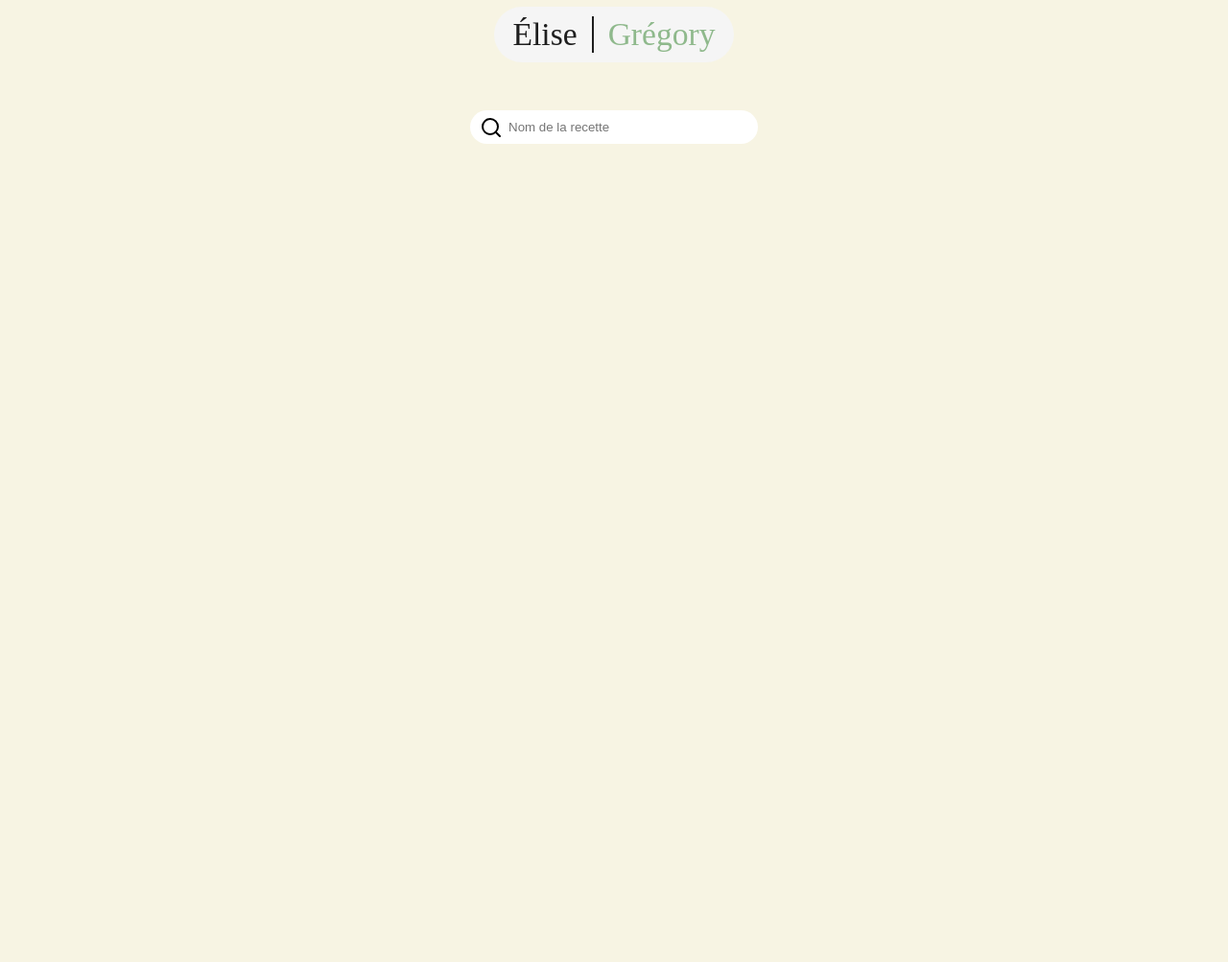
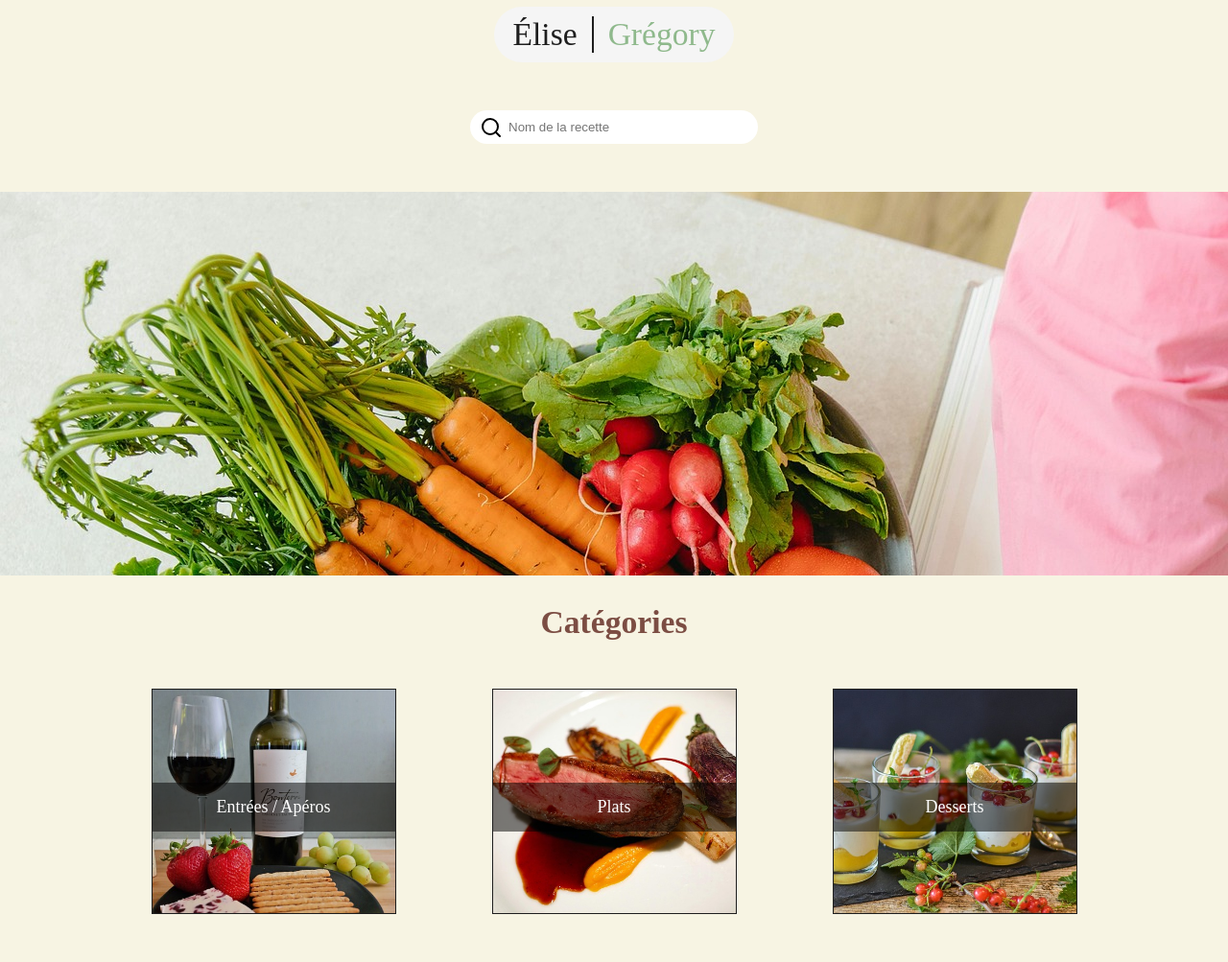
Before and after one commit to GregoryVDev/BlogCuisine, a PHP site: page /gregory.php in a window 1280 px wide. Shown: the part 568-1571 px from the top of the page at 96% size. Before the commit the page ends 718 px from the top, so only its background shows below. Run offline with PHP 8.4, Linux system fonts and the light colour scheme; some web fonts are replaced.

Commit message:
Added id illustration-onglet and added commentary for js and removed border for links

```diff
--- a/src/css/gregory.css
+++ b/src/css/gregory.css
@@ -1,3 +1,12 @@
 #gregory-link {
   color: var(--color4);
 }
+/* ----------------------
+        Illustration
+   ----------------------
+*/
+
+#illustration-onglet {
+  background: url("../img/logos/recettebg.jpg") fixed no-repeat;
+  height: 400px;
+}
--- a/src/css/index.css
+++ b/src/css/index.css
@@ -188,7 +188,6 @@ section h2 {
 .container-links a {
   text-align: center;
   width: 150px;
-  border: 2px solid black;
   padding: 20px;
   background: var(--color5);
   text-decoration: none;
@@ -228,11 +227,11 @@ section h2 {
   height: 235px;
   position: relative;
   overflow: hidden;
-  border: 2px solid #1e1e1e;
+  border: 1px solid #1e1e1e;
 }
 
 .square-img:hover {
-  border: 2px solid #1e1e1e;
+  border: 1px solid #1e1e1e;
 }
 
 .square-img figure {
--- a/src/gregory.php
+++ b/src/gregory.php
@@ -12,7 +12,45 @@
 </head>
 
 <body>
-    <?php require_once("./template/header.php") ?>
+    <main>
+        <?php require_once("./template/header.php") ?>
+        <section id="illustration-onglet"></section>
+        <section id="category">
+            <h2>Catégories</h2>
+            <div class="container-square">
+                <div class="container-articles">
+                    <article class="square-img">
+                        <figure>
+                            <a href="#">
+                                <img src="./img/entrees/entree.jpg" alt="Entrée / Apéritif">
+                                <figcaption>Entrées / Apéros</figcaption>
+                            </a>
+                        </figure>
+                    </article>
+                </div>
+                <div class="container-articles">
+                    <article class="square-img">
+                        <figure>
+                            <a href="#">
+                                <img src="./img/plats/plat.jpg" alt="Plat">
+                                <figcaption>Plats</figcaption>
+                            </a>
+                        </figure>
+                    </article>
+                </div>
+                <div class="container-articles">
+                    <article class="square-img">
+                        <figure>
+                            <a href="#">
+                                <img src="./img/desserts/dessert.jpg" alt="Dessert">
+                                <figcaption>Desserts</figcaption>
+                            </a>
+                        </figure>
+                    </article>
+                </div>
+            </div>
+        </section>
+    </main>
 </body>
 <script src="./js/script.js"></script>
 
```
Also changed, not shown: src/index.php (+2 -5 lines), src/js/script.js (+7 -5 lines), src/img/logos/recettebg.jpg.
